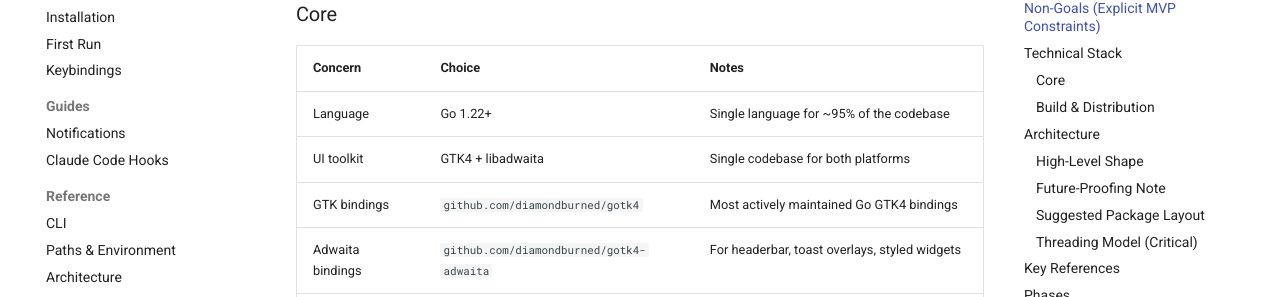
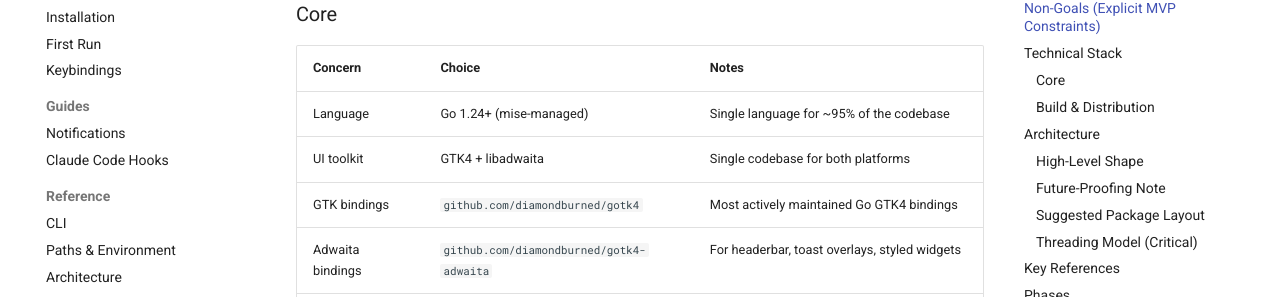
Before and after one commit to charliek/roost, an MkDocs documentation site: the page built from docs/development/spec.md, in a window 1280 px wide and 900 px high, scrolled down 1011 px. Shown: the part 154-451 px from the top of the window. Built offline with MkDocs 1.6.1 and Material for MkDocs 9.7.7, drawn with Linux system fonts in a browser that asks for light colours; comment, search, counter and statistics services are not loaded.

Commit message:
(F9) Bump Go version row in spec to 1.24+
CodeRabbit flagged that the spec table still said Go 1.22+ even
though go.mod and the mise pin are 1.24+. Update the row and note
that the toolchain is mise-managed.

Co-Authored-By: Claude Opus 4.7 (1M context) <noreply@anthropic.com>

```diff
--- a/docs/development/spec.md
+++ b/docs/development/spec.md
@@ -24,7 +24,7 @@ No Windows support. No xterm.js or web-based terminals. No Electron, Tauri, or w
 
 | Concern | Choice | Notes |
 |---|---|---|
-| Language | Go 1.22+ | Single language for ~95% of the codebase |
+| Language | Go 1.24+ (mise-managed) | Single language for ~95% of the codebase |
 | UI toolkit | GTK4 + libadwaita | Single codebase for both platforms |
 | GTK bindings | `github.com/diamondburned/gotk4` | Most actively maintained Go GTK4 bindings |
 | Adwaita bindings | `github.com/diamondburned/gotk4-adwaita` | For headerbar, toast overlays, styled widgets |
```
